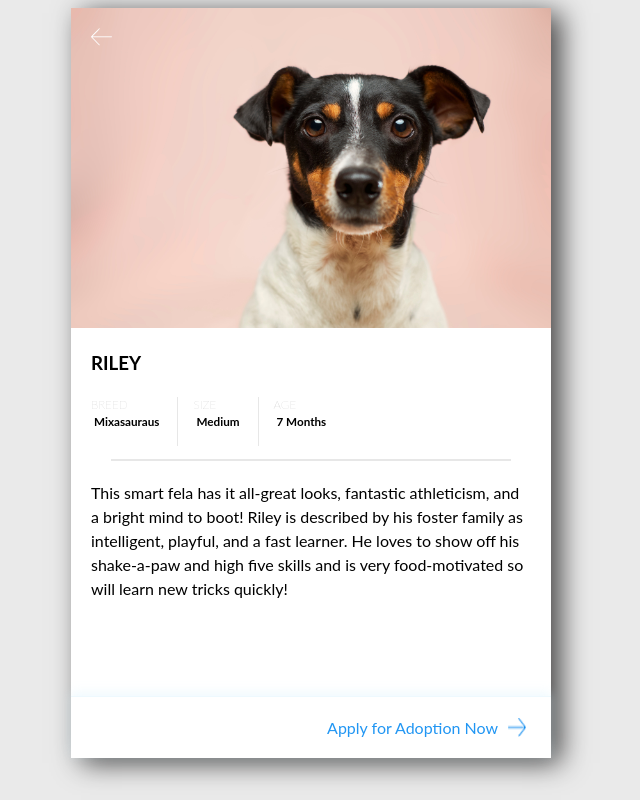
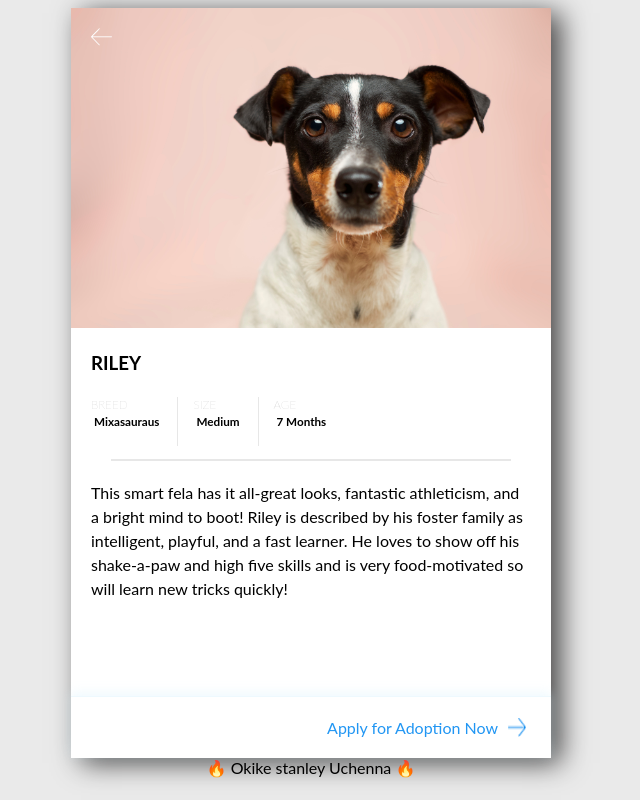
Before and after one commit to Stankovich96/AnimalAdoptionCard, a plain HTML site: page index.html in a window 1280 px wide. Shown: the whole page, without its empty margins (329-969 px from the left). Drawn offline with Linux system fonts and the light colour scheme.

Commit message:
uhmm add favicon and fire emoji

```diff
--- a/index.html
+++ b/index.html
@@ -5,6 +5,7 @@
   <meta charset="UTF-8">
   <meta name="viewport" content="width=device-width, initial-scale=1.0">
   <title> Stan's Animal Trading Card</title>
+  <link rel="shortcut icon" href="StanOkike.jpg" type="image/x-icon">
   <link rel="stylesheet" href="style.css">
 </head>
 
@@ -40,6 +41,7 @@
       </p>
     </section>
   </main>
+  🔥 Okike stanley Uchenna 🔥
 </body>
 
 </html>
```
Also changed, not shown: StanOkike.jpg (added).
